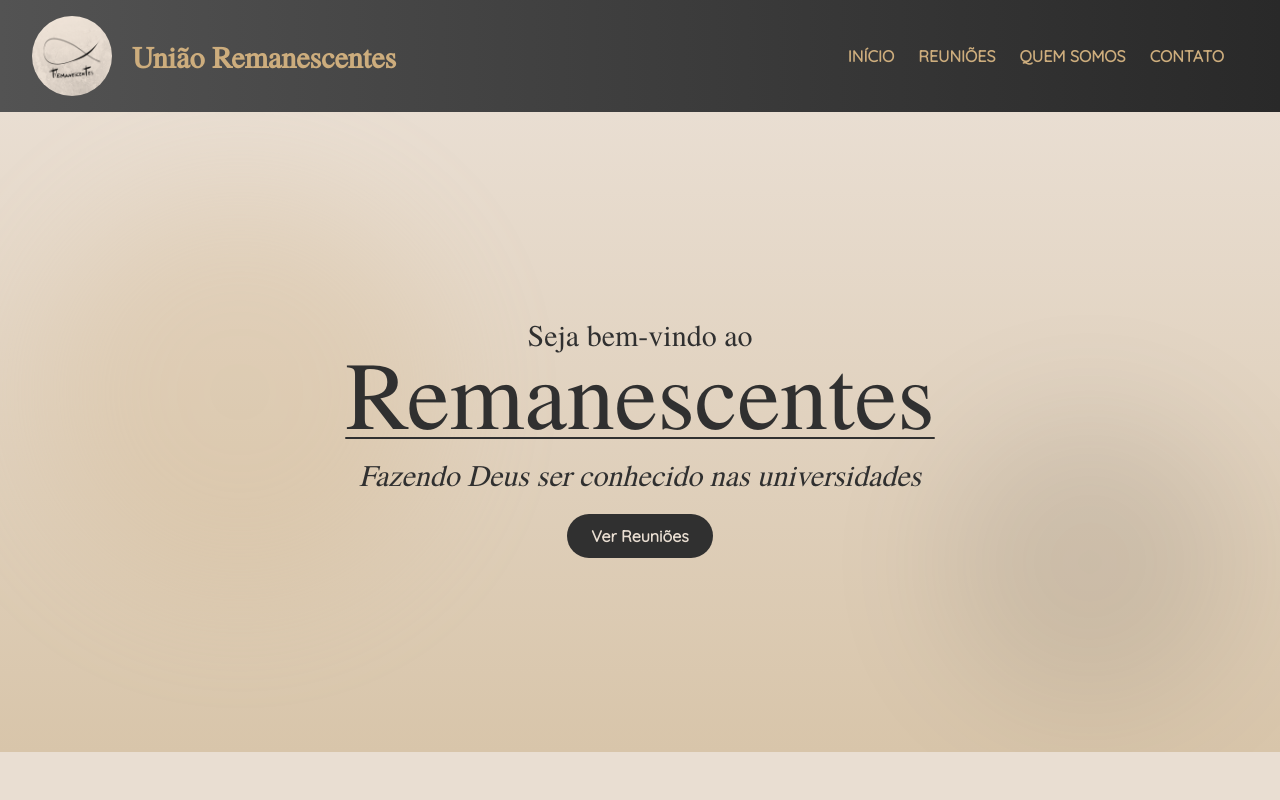
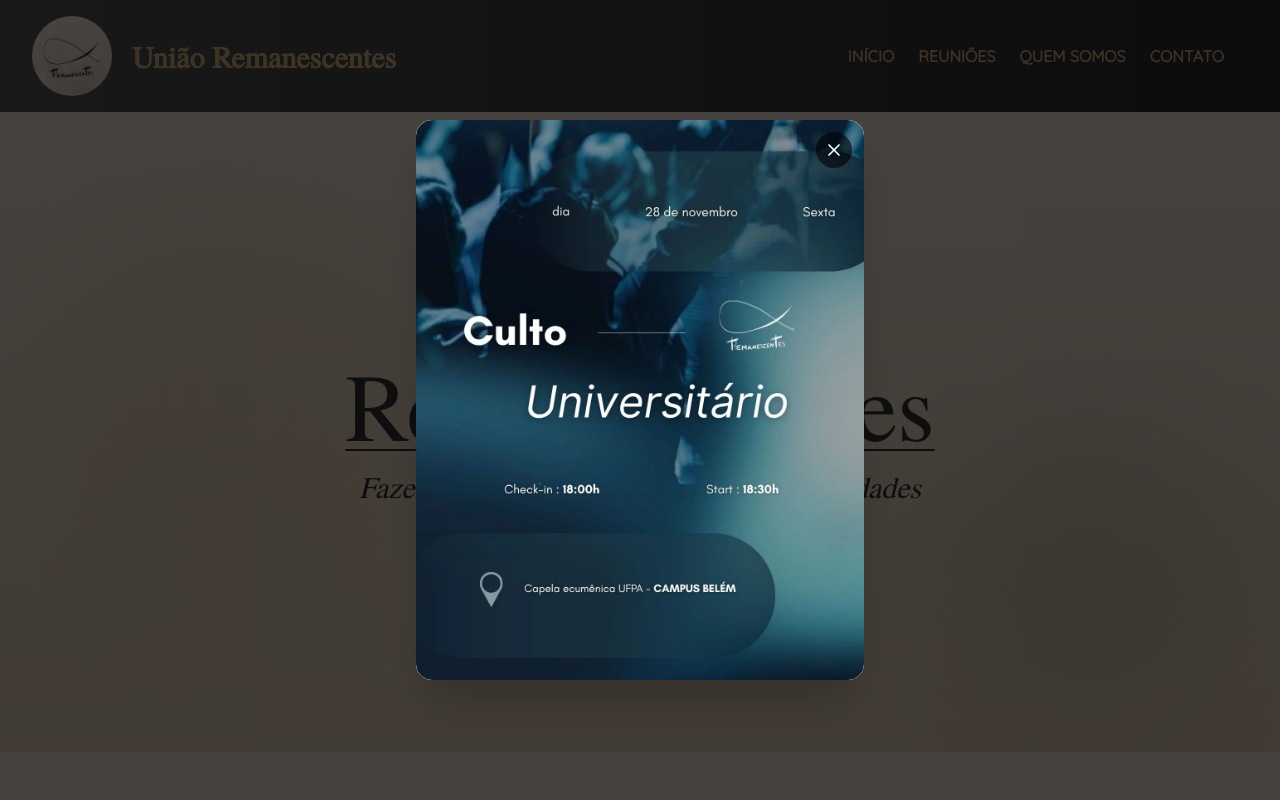
Before and after one commit to NicolasRanniery/grupo-remanescentes, a React (Vite) app: page / in a window 1280 px wide. Shown: the top 800 px of the page. Built offline with nearby package versions, Linux system fonts and the light colour scheme.

Commit message:
Atualização da imagem do pop-up

```diff
--- a/src/pages/Home.tsx
+++ b/src/pages/Home.tsx
@@ -1,6 +1,6 @@
 import { Link } from "react-router-dom";
 import { motion } from "framer-motion";
-// import PopupImagem from "@/components/PopupImagem";
+import PopupImagem from "@/components/PopupImagem";
 
 export default function Home() {
   const universidades = [
@@ -28,7 +28,7 @@
     <main className="flex flex-col min-h-screen bg-[#f3eee7] text-[#303030] font-quicksand">
       {/* HERO SECTION */}
       <section className="relative flex flex-col items-center justify-center text-center h-[80vh] bg-linear-to-b from-[#e9ded2] to-[#d8c5aa] overflow-hidden">
-        {/* <PopupImagem imagem="/assets/remanescentes-ufra.jpg" /> colocar imagem do culto depois*/}
+        <PopupImagem imagem="/assets/culto_universitario.webp" /> colocar imagem do culto depois
         <motion.div
           initial={{ opacity: 0, y: 50 }}
           animate={{ opacity: 1, y: 0 }}
```
Also changed, not shown: public/assets/culto_universitario.webp (added).
